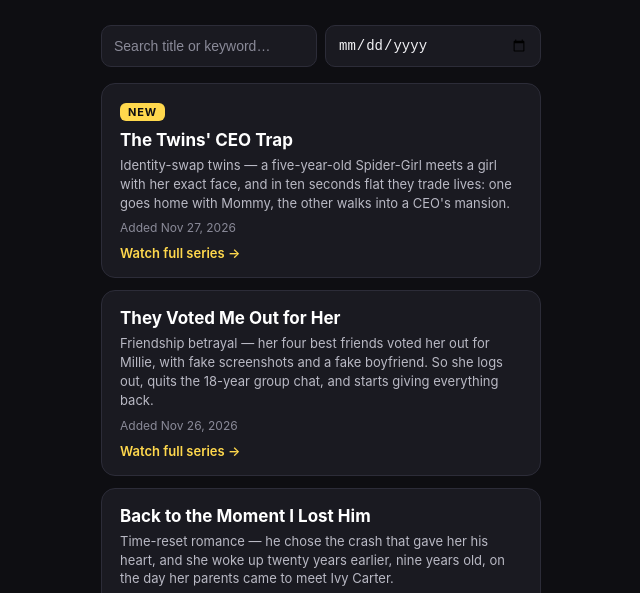
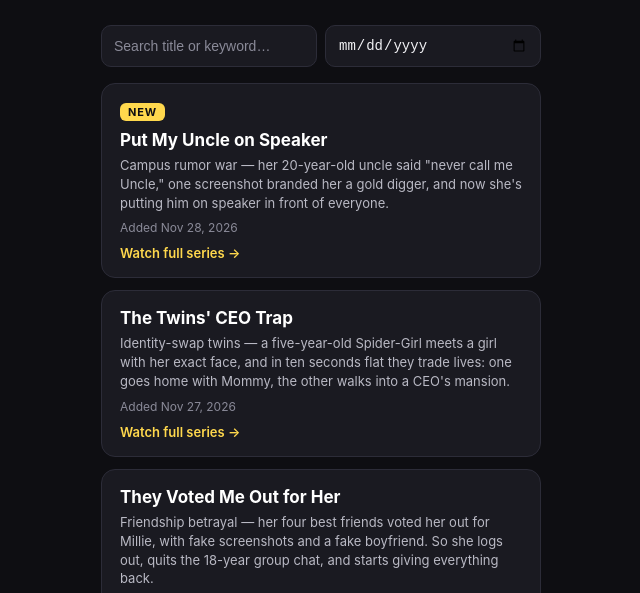
Before and after one commit to cici-glint-bot/drama-picks, a plain HTML site: page index.html in a window 1280 px wide. Shown: the part 196-789 px from the top of the page, without its empty margins (319-959 px from the left). Drawn offline with Linux system fonts and the light colour scheme.

Commit message:
Add Put My Uncle on Speaker (Offer 843046) — 2026-11-28

```diff
--- a/index.html
+++ b/index.html
@@ -46,8 +46,15 @@
 
   <!-- Newest first. Each button href is the drama's original affiliate link, used exactly as issued. -->
 
+  <a class="pick" data-date="2026-11-28" href="https://r.reelsgo.tv/-TcqeY4Zs2LU">
+    <span class="day">NEW</span>
+    <span class="title">Put My Uncle on Speaker</span>
+    <span class="genre">Campus rumor war — her 20-year-old uncle said "never call me Uncle," one screenshot branded her a gold digger, and now she's putting him on speaker in front of everyone.</span>
+    <span class="date">Added Nov 28, 2026</span>
+    <span class="go">Watch full series →</span>
+  </a>
+
   <a class="pick" data-date="2026-11-27" href="https://r.reelsgo.tv/UU5qRgNX39Cj">
-    <span class="day">NEW</span>
     <span class="title">The Twins' CEO Trap</span>
     <span class="genre">Identity-swap twins — a five-year-old Spider-Girl meets a girl with her exact face, and in ten seconds flat they trade lives: one goes home with Mommy, the other walks into a CEO's mansion.</span>
     <span class="date">Added Nov 27, 2026</span>
```
